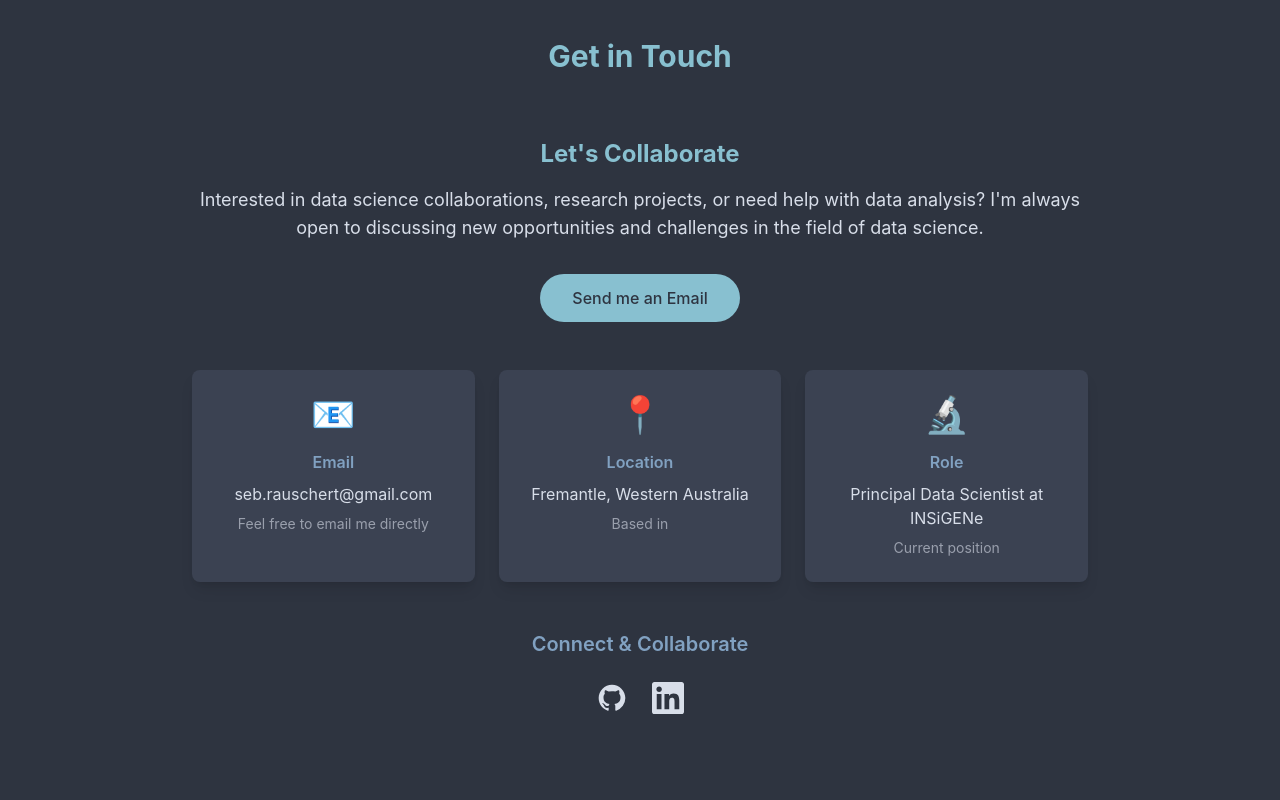
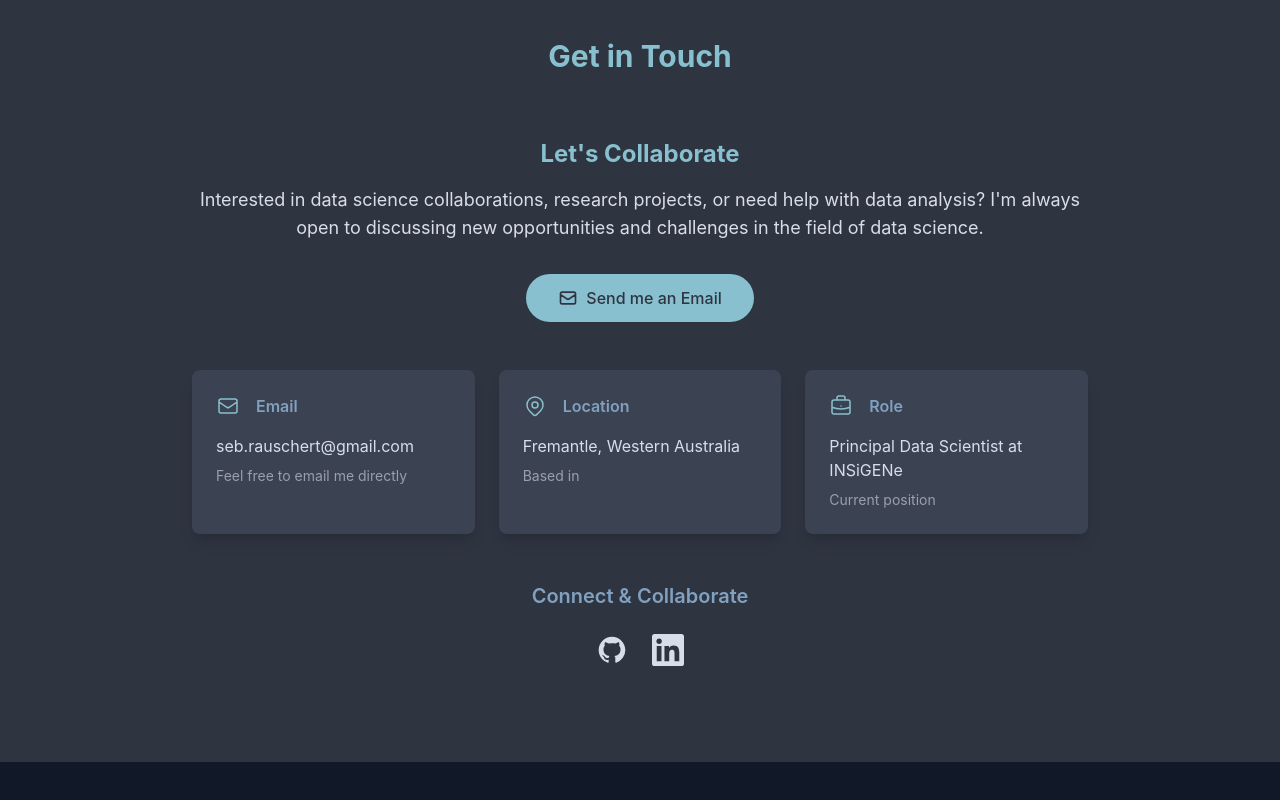
Before and after one commit to sebrauschert/sebrauschert.github.io, a React (Vite) app: page / in a window 1280 px wide. Shown: the part 6366-7166 px from the top of the page. After the commit the page ends 7128 px from the top, so only its background shows below. Built offline with nearby package versions, Linux system fonts and the light colour scheme.

Commit message:
Update page for mobile and contact section

```diff
--- a/src/App.tsx
+++ b/src/App.tsx
@@ -26,9 +26,14 @@ function App() {
         className="fixed top-6 left-1/2 transform -translate-x-1/2 z-50 w-[90%] max-w-2xl px-4"
       >
         <motion.div
-          className="bg-[#3B4252]/80 backdrop-blur-lg rounded-3xl shadow-lg overflow-hidden"
+          className="bg-[#3B4252]/80 backdrop-blur-lg shadow-lg overflow-hidden"
+          initial={{ borderRadius: "9999px" }}
           animate={{
             borderRadius: isMenuOpen ? "1.5rem" : "9999px"
+          }}
+          transition={{
+            duration: 0.3,
+            ease: "easeInOut"
           }}
         >
           {/* Mobile Menu Button */}
--- a/src/components/Contact.tsx
+++ b/src/components/Contact.tsx
@@ -3,20 +3,33 @@ import { motion } from 'framer-motion';
 export default function Contact() {
   const contactMethods = [
     {
-      icon: "📧",
+      icon: (
+        <svg className="w-6 h-6" fill="none" viewBox="0 0 24 24" stroke="currentColor">
+          <path strokeLinecap="round" strokeLinejoin="round" strokeWidth={1.5} d="M3 8l7.89 5.26a2 2 0 002.22 0L21 8M5 19h14a2 2 0 002-2V7a2 2 0 00-2-2H5a2 2 0 00-2 2v10a2 2 0 002 2z" />
+        </svg>
+      ),
       label: "Email",
       value: "seb.rauschert@gmail.com",
       href: "mailto:seb.rauschert@gmail.com",
       description: "Feel free to email me directly"
     },
     {
-      icon: "📍",
+      icon: (
+        <svg className="w-6 h-6" fill="none" viewBox="0 0 24 24" stroke="currentColor">
+          <path strokeLinecap="round" strokeLinejoin="round" strokeWidth={1.5} d="M17.657 16.657L13.414 20.9a1.998 1.998 0 01-2.827 0l-4.244-4.243a8 8 0 1111.314 0z" />
+          <path strokeLinecap="round" strokeLinejoin="round" strokeWidth={1.5} d="M15 11a3 3 0 11-6 0 3 3 0 016 0z" />
+        </svg>
+      ),
       label: "Location",
       value: "Fremantle, Western Australia",
       description: "Based in"
     },
     {
-      icon: "🔬",
+      icon: (
+        <svg className="w-6 h-6" fill="none" viewBox="0 0 24 24" stroke="currentColor">
+          <path strokeLinecap="round" strokeLinejoin="round" strokeWidth={1.5} d="M21 13.255A23.931 23.931 0 0112 15c-3.183 0-6.22-.62-9-1.745M16 6V4a2 2 0 00-2-2h-4a2 2 0 00-2 2v2m4 6h.01M5 20h14a2 2 0 002-2V8a2 2 0 00-2-2H5a2 2 0 00-2 2v10a2 2 0 002 2z" />
+        </svg>
+      ),
       label: "Role",
       value: "Principal Data Scientist at INSiGENe",
       description: "Current position"
@@ -50,10 +63,13 @@ export default function Contact() {
             </p>
             <motion.a
               href="mailto:seb.rauschert@gmail.com"
-              className="inline-flex items-center bg-[#88C0D0] hover:bg-[#81A1C1] text-[#2E3440] font-medium px-8 py-3 rounded-full transition-colors"
+              className="inline-flex items-center gap-2 bg-[#88C0D0] hover:bg-[#81A1C1] text-[#2E3440] font-medium px-8 py-3 rounded-full transition-colors"
               whileHover={{ scale: 1.02 }}
               whileTap={{ scale: 0.98 }}
             >
+              <svg className="w-5 h-5" fill="none" viewBox="0 0 24 24" stroke="currentColor">
+                <path strokeLinecap="round" strokeLinejoin="round" strokeWidth={2} d="M3 8l7.89 5.26a2 2 0 002.22 0L21 8M5 19h14a2 2 0 002-2V7a2 2 0 00-2-2H5a2 2 0 00-2 2v10a2 2 0 002 2z" />
+              </svg>
               Send me an Email
             </motion.a>
           </div>
@@ -63,25 +79,29 @@ export default function Contact() {
             {contactMethods.map((method, index) => (
               <motion.div
                 key={method.label}
-                className="bg-[#3B4252] p-6 rounded-lg shadow-lg text-center"
+                className="bg-[#3B4252] p-6 rounded-lg shadow-lg"
                 initial={{ opacity: 0, y: 20 }}
                 whileInView={{ opacity: 1, y: 0 }}
                 viewport={{ once: true }}
                 transition={{ delay: index * 0.1 }}
               >
-                <span className="text-4xl mb-4 block">{method.icon}</span>
-                <h4 className="text-[#81A1C1] font-semibold mb-2">{method.label}</h4>
+                <div className="flex items-center gap-4 mb-4">
+                  <div className="text-[#88C0D0]">
+                    {method.icon}
+                  </div>
+                  <h4 className="text-[#81A1C1] font-semibold">{method.label}</h4>
+                </div>
                 {method.href ? (
                   <a
                     href={method.href}
-                    className="text-[#D8DEE9] hover:text-[#88C0D0] transition-colors"
+                    className="text-[#D8DEE9] hover:text-[#88C0D0] transition-colors block mb-2"
                   >
                     {method.value}
                   </a>
                 ) : (
-                  <p className="text-[#D8DEE9]">{method.value}</p>
+                  <p className="text-[#D8DEE9] mb-2">{method.value}</p>
                 )}
-                <p className="text-[#D8DEE9]/60 text-sm mt-2">{method.description}</p>
+                <p className="text-[#D8DEE9]/60 text-sm">{method.description}</p>
               </motion.div>
             ))}
           </div>
@@ -94,7 +114,7 @@ export default function Contact() {
                 href="https://github.com/sebrauschert"
                 target="_blank"
                 rel="noopener noreferrer"
-                className="text-[#D8DEE9] hover:text-[#88C0D0] transition-colors text-2xl"
+                className="text-[#D8DEE9] hover:text-[#88C0D0] transition-colors"
                 whileHover={{ scale: 1.1 }}
                 whileTap={{ scale: 0.9 }}
               >
@@ -107,7 +127,7 @@ export default function Contact() {
                 href="https://www.linkedin.com/in/sebastian-rauschert/"
                 target="_blank"
                 rel="noopener noreferrer"
-                className="text-[#D8DEE9] hover:text-[#88C0D0] transition-colors text-2xl"
+                className="text-[#D8DEE9] hover:text-[#88C0D0] transition-colors"
                 whileHover={{ scale: 1.1 }}
                 whileTap={{ scale: 0.9 }}
               >
```
